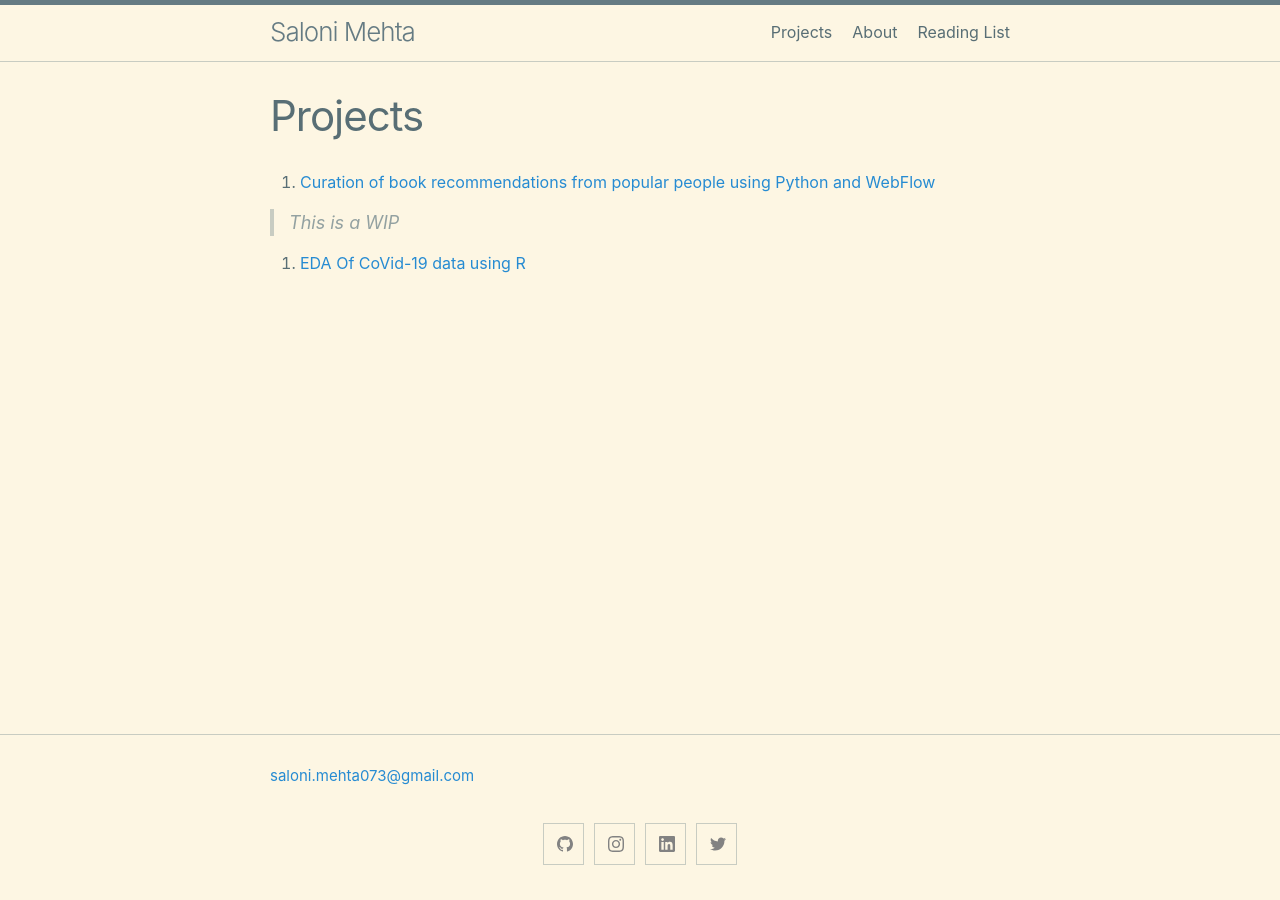
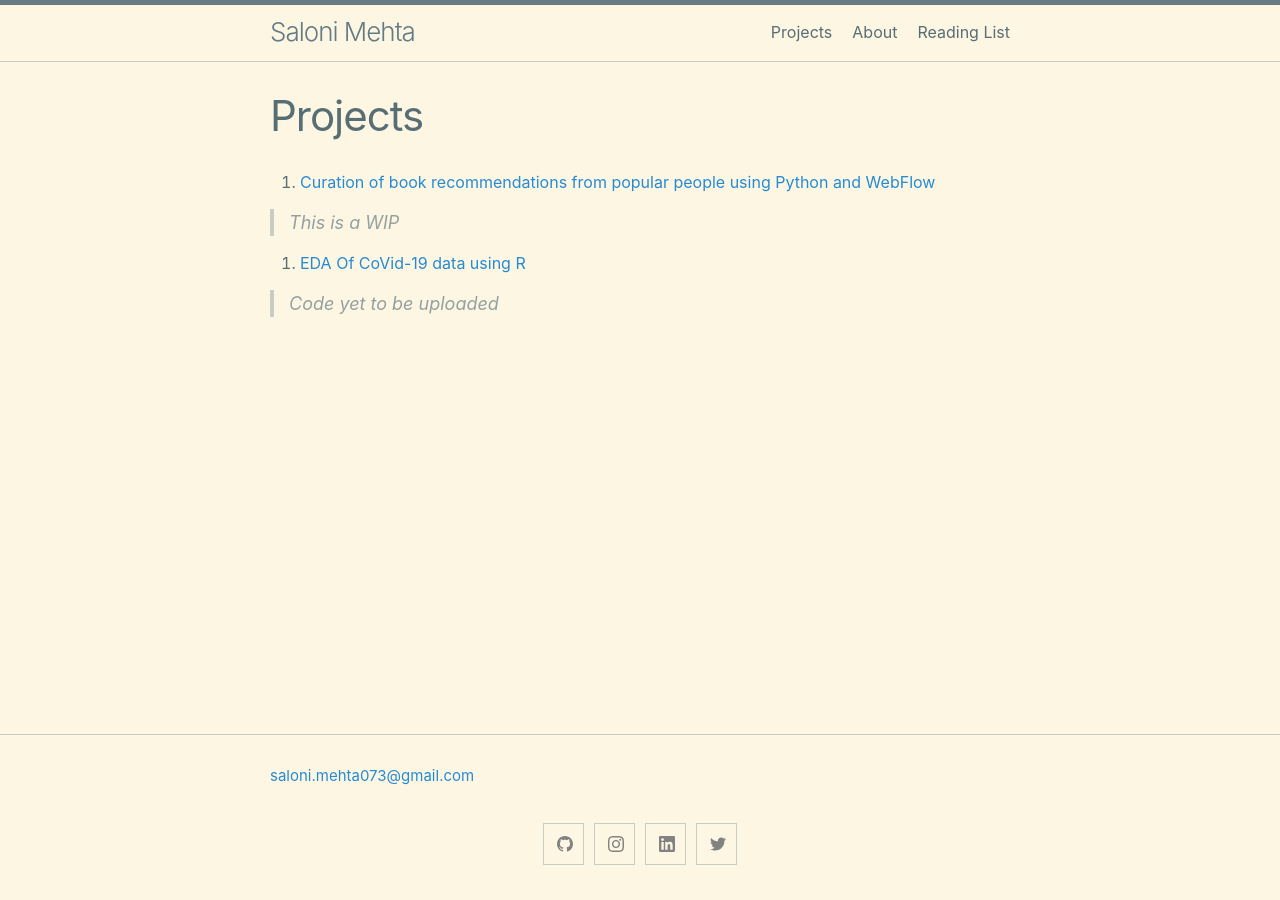
Before and after one commit to salonimehta073/mydoctheme, a Jekyll site: the page built from Projects.md, in a window 1280 px wide. Built offline with Jekyll 4.4.1, drawn with Linux system fonts in a browser that asks for light colours.

Commit message:
Update Projects.md

```diff
--- a/Projects.md
+++ b/Projects.md
@@ -9,3 +9,5 @@ permalink: /projects/
 > This is a WIP
 
 2. [EDA Of CoVid-19 data using R](https://github.com/salonimehta073/)
+
+> Code yet to be uploaded
```
